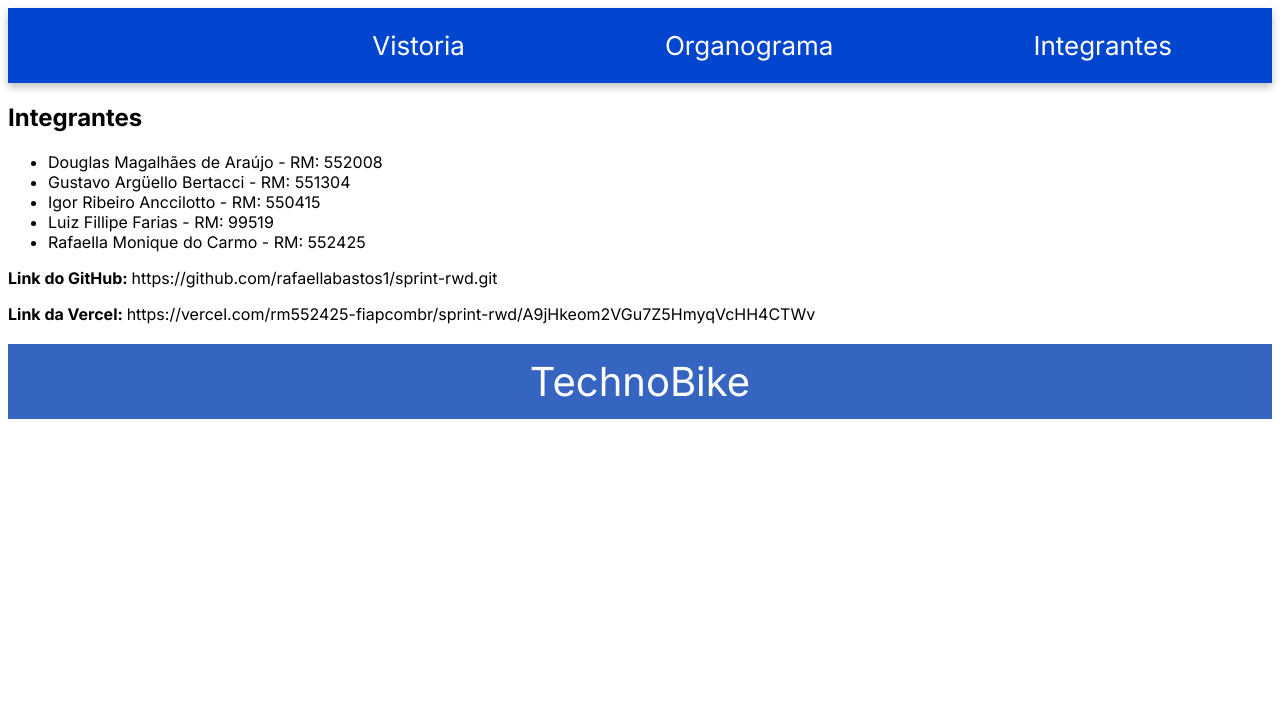
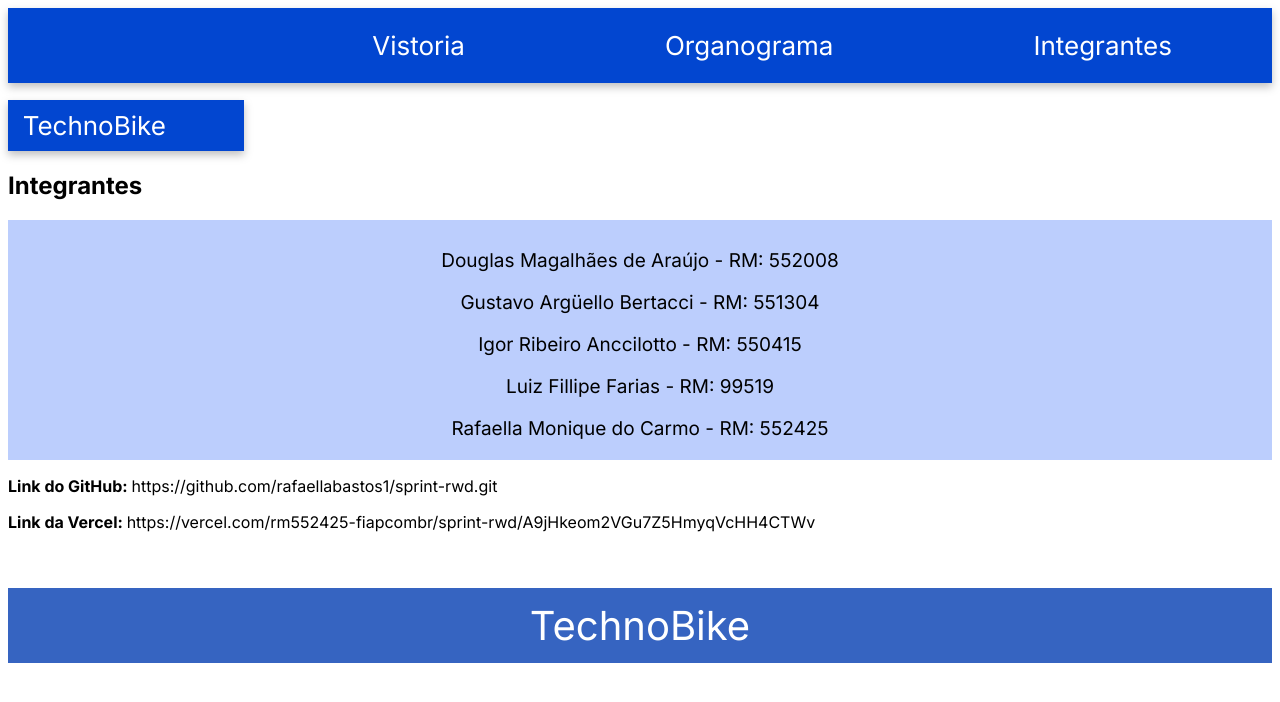
Before and after one commit to rafaellabastos1/sprint-rwd, a Next.js app: page /principal/Integrantes in a window 1280 px wide. Shown: the top 702 px of the page. Built offline with nearby package versions, Linux system fonts and the light colour scheme.

Commit message:
estilizei a página de integrantes

```diff
--- a/src/app/globals.css
+++ b/src/app/globals.css
@@ -410,7 +410,7 @@
     }
 
     .botaoArquivos {
-        margin-top: 30px;
+        margin-top: 15px;
         padding: 10px;
     }
 
@@ -484,4 +484,41 @@
             }
         }
     }
+
+    .textoStatus {
+        width: 100%;
+        height: 70px;
+        flex-shrink: 0;
+
+        background-color: #BCCEFD;
+        stroke-width: 1px;
+        stroke: #000;
+
+        color: #000;
+        text-align: center;
+        font-size: 19px;
+        font-style: normal;
+        font-weight: 400;
+        line-height: normal;
+        padding-top: 10px;
+    }
+
+    .textoIntegrantes {
+        width: 100%;
+        height: 230px;
+        flex-shrink: 0;
+
+        background-color: #BCCEFD;
+        stroke-width: 1px;
+        stroke: #000;
+
+        color: #000;
+        text-align: center;
+        font-size: 19px;
+        font-style: normal;
+        font-weight: 400;
+        line-height: normal;
+        padding-top: 10px;
+        line-height: 7xpx;
+    }
 }
--- a/src/app/principal/Integrantes/page.jsx
+++ b/src/app/principal/Integrantes/page.jsx
@@ -1,18 +1,20 @@
 export default function Integrantes() {
     return(
         <>
+            <h1 className="subtitulo">&nbsp;&nbsp;TechnoBike</h1>
+
             <h2>Integrantes</h2>
 
-                <ul>
-                    <li>Douglas Magalhães de Araújo - RM: 552008</li>
-                    <li>Gustavo Argüello Bertacci - RM: 551304</li>
-                    <li>Igor Ribeiro Anccilotto - RM: 550415 </li>
-                    <li>Luiz Fillipe Farias - RM: 99519  </li>
-                    <li>Rafaella Monique do Carmo - RM: 552425</li>
-                </ul>
+                <div className="textoIntegrantes">
+                    <p>Douglas Magalhães de Araújo - RM: 552008</p>
+                    <p>Gustavo Argüello Bertacci - RM: 551304</p>
+                    <p>Igor Ribeiro Anccilotto - RM: 550415 </p>
+                    <p>Luiz Fillipe Farias - RM: 99519  </p>
+                    <p>Rafaella Monique do Carmo - RM: 552425</p>
+                </div>
 
             <p><b>Link do GitHub: </b>https://github.com/rafaellabastos1/sprint-rwd.git</p>
-            <p><b>Link da Vercel: </b>https://vercel.com/rm552425-fiapcombr/sprint-rwd/A9jHkeom2VGu7Z5HmyqVcHH4CTWv</p>
+            <p><b>Link da Vercel: </b>https://vercel.com/rm552425-fiapcombr/sprint-rwd/A9jHkeom2VGu7Z5HmyqVcHH4CTWv</p><br/>
         </>
     )
 }
```
Also changed, not shown: src/app/secundaria/status-vistoria/page.jsx (+8 -5 lines).
